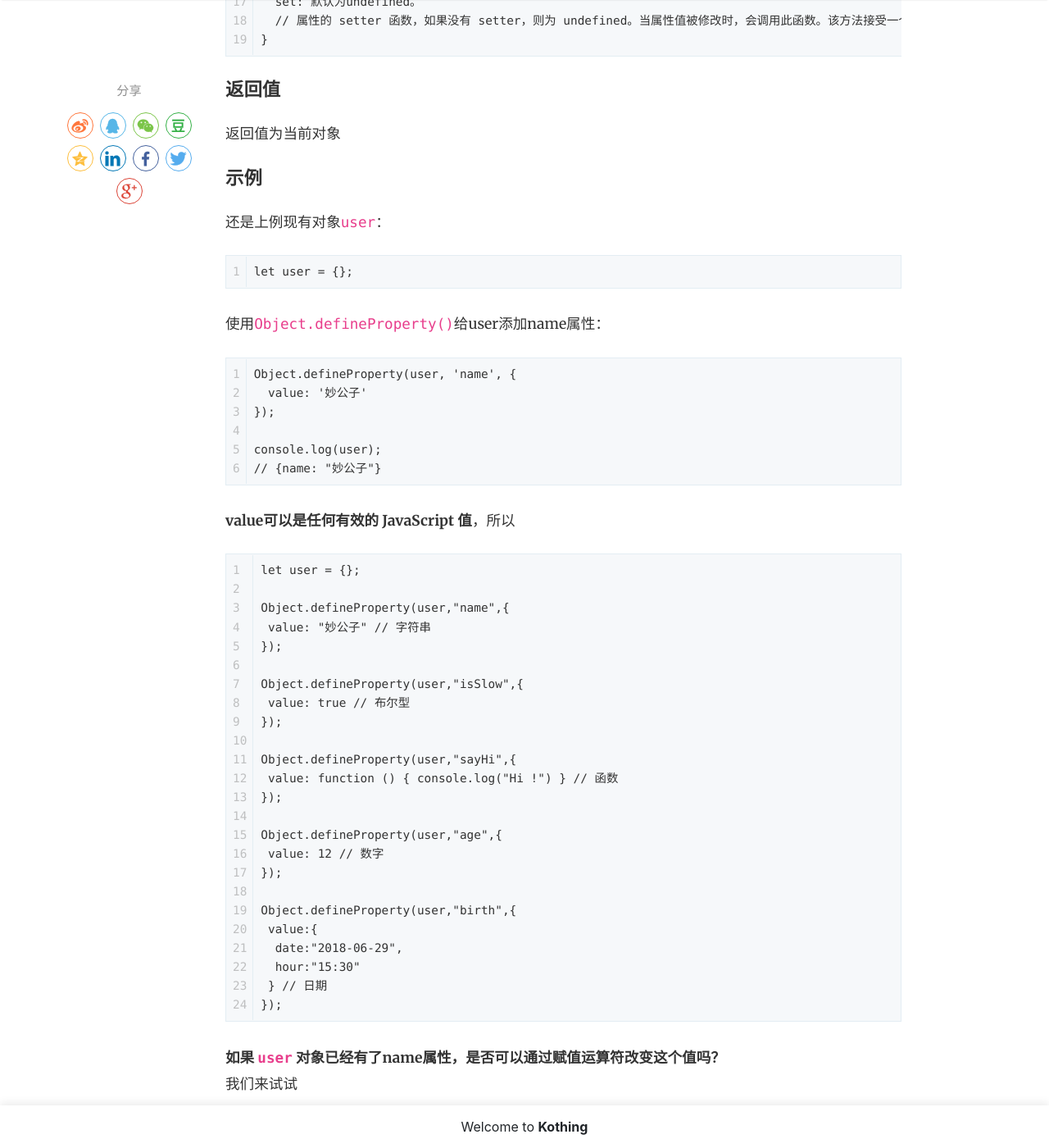
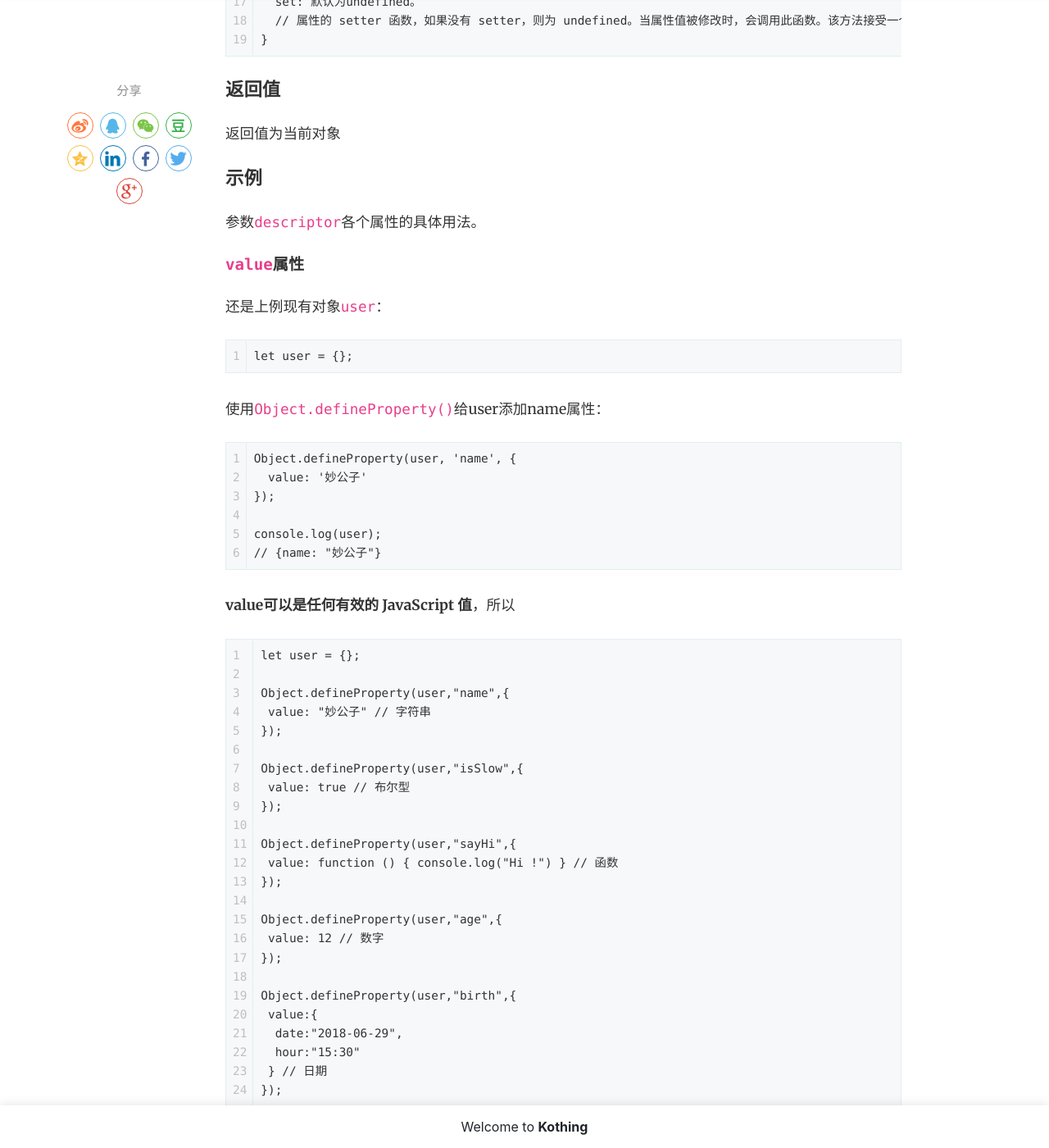
Before and after one commit to kothing/kothing.github.io, a Jekyll site: the page built from _posts/2021-06-22-Object.defineProperty.md, in a window 1280 px wide and 1400 px high, scrolled down 2610 px. Shown: the whole window at 82% size. Built offline with Jekyll 4.4.1, drawn with Linux system fonts in a browser that asks for light colours; nearby versions of some CDN libraries; comment, search, counter and statistics services are not loaded.

Commit message:
Update 2021-06-22-Object.defineProperty.md

````diff
--- a/_posts/2021-06-22-Object.defineProperty.md
+++ b/_posts/2021-06-22-Object.defineProperty.md
@@ -81,6 +81,9 @@
 
 ### 示例
 
+参数`descriptor`各个属性的具体用法。
+
+#### `value`属性
 还是上例现有对象`user`：
 ```
 let user = {};
@@ -124,6 +127,8 @@
 });
 ```
 
+#### `writable` 属性
+
 **如果 `user` 对象已经有了name属性，是否可以通过赋值运算符改变这个值吗？**
 我们来试试
 ```
````
